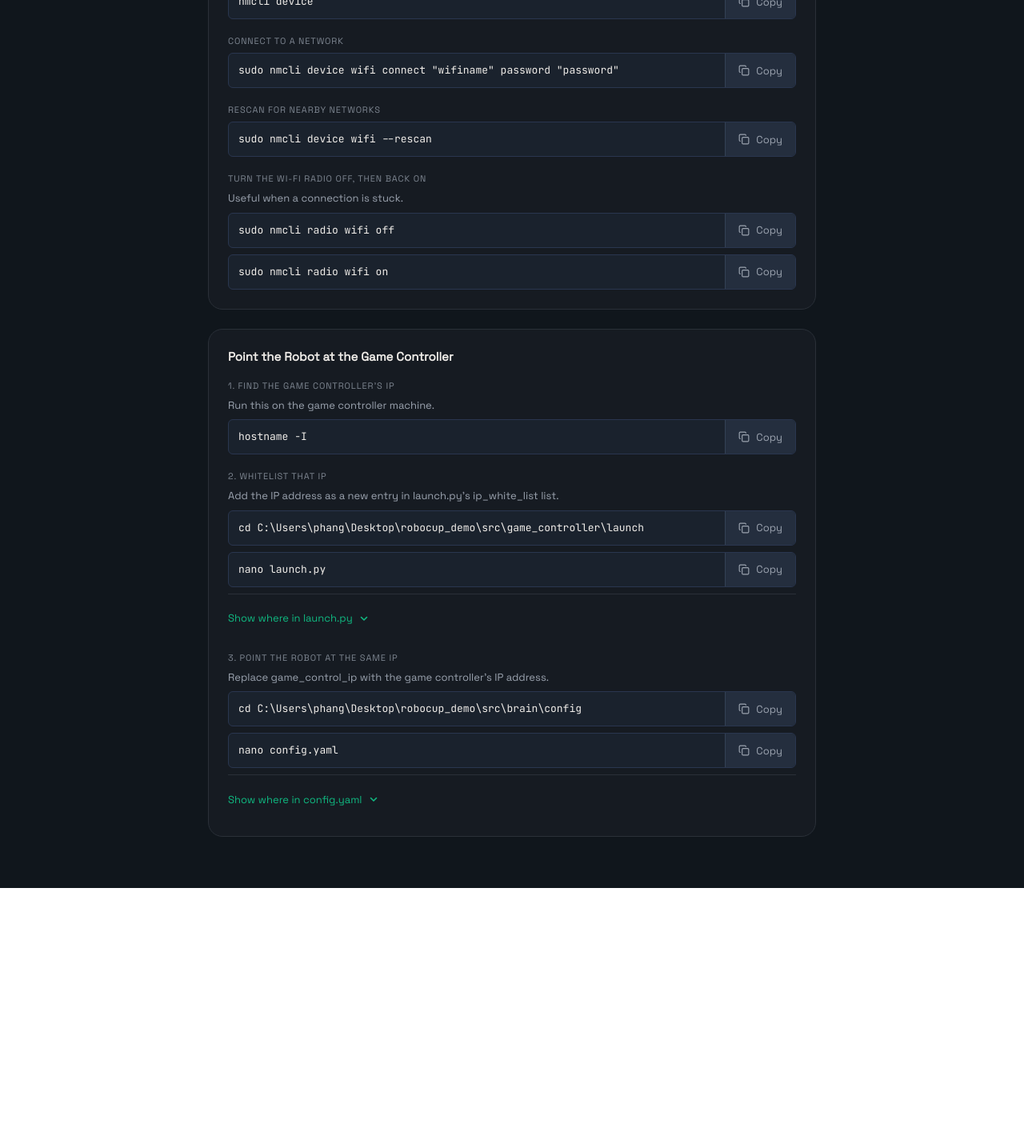
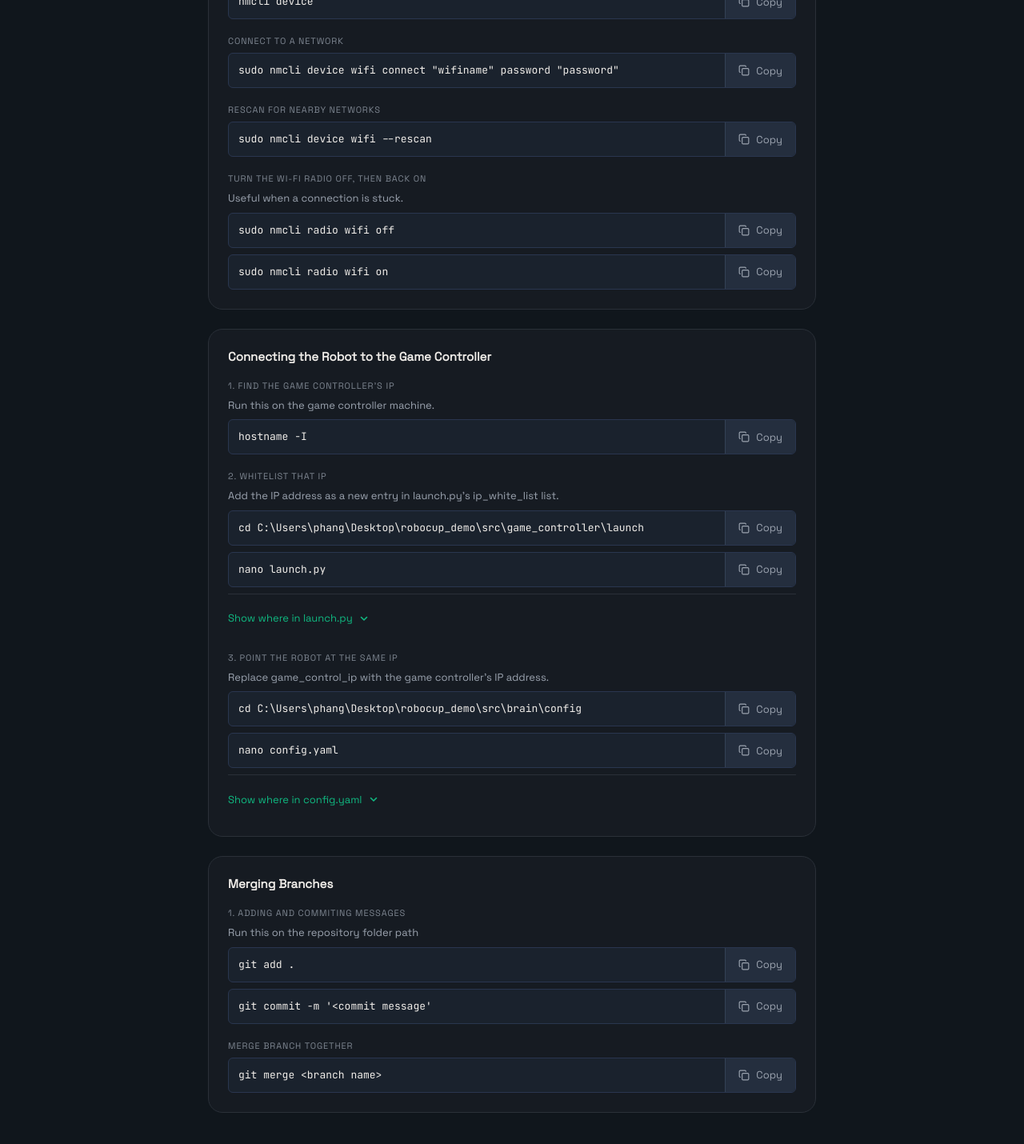
Before and after one commit to phangchunhoe/robocup_humanoid_website, a React (Vite) app: page /#/ in a window 1280 px wide. Shown: the part 1606-3036 px from the top of the page at 80% size. Before the commit the page ends 2716 px from the top, so only its background shows below. Built offline with nearby package versions, Linux system fonts and the light colour scheme.

Commit message:
included git add and branch and merge commands

```diff
--- a/src/content/areasForImprovement.js
+++ b/src/content/areasForImprovement.js
@@ -6,17 +6,17 @@
 
 const areasForImprovement = [
   {
-    section: "Striker Strategy",
+    section: "First Priority",
     items: [
       "NIL",
     ],
   },
   {
-    section: "Goalie Strategy",
+    section: "Second Priority",
     items: ["NIL"],
   },
   {
-    section: "Freekick Strategy",
+    section: "Third Priority",
     items: [
       "Increase speed where it takes the goalkick",
       "Increase the speed where it takes the corner kick"
--- a/src/content/handyCommands.js
+++ b/src/content/handyCommands.js
@@ -69,7 +69,7 @@ const handyCommands = [
     ],
   },
   {
-    title: "Point the Robot at the Game Controller",
+    title: "Connecting the Robot to the Game Controller",
     groups: [
       {
         label: "1. Find the game controller's IP",
@@ -117,6 +117,30 @@ const handyCommands = [
       },
     ],
   },
+  {
+    title: "Merging Branches",
+    groups: [
+      {
+        label: "1. Adding and Commiting Messages",
+        note: "Run this on the repository folder path",
+        commands: [
+          { command: "git add ." },
+          { command: "git commit -m '<commit message'" },
+        ]
+      },
+      {
+        label: "See Existing Branches",
+        commands: [
+          { command: "git branch "},
+        ],
+
+        label: "Merge branch together",
+        commands: [
+          { command: "git merge <branch name> "},
+        ]
+      }
+    ]
+  }
 ];
 
 export default handyCommands;
```
